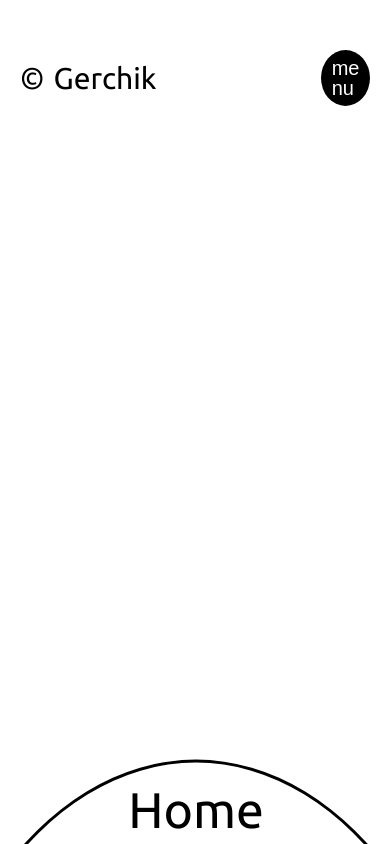
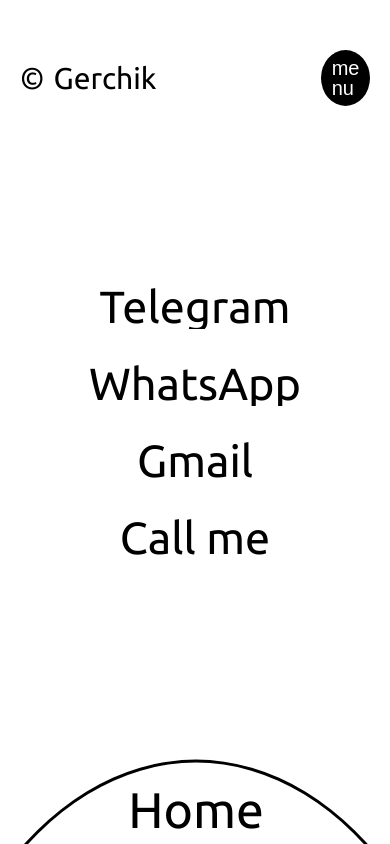
Before and after one commit to danielgerchik/portfolio, a React (Vite) app: page /contacts in a window 390 px wide. Built offline with nearby package versions, Linux system fonts and the light colour scheme.

Commit message:
contacts adaptiving

```diff
--- a/src/Pages/Contacts/Contacts.jsx
+++ b/src/Pages/Contacts/Contacts.jsx
@@ -1,4 +1,4 @@
-import React, { useRef, useState } from 'react'
+import React, { useEffect, useRef, useState } from 'react'
 import Transition from '../../components/Transition/Transition'
 import { motion } from "framer-motion"
 import Withgetpath from '../../HOCS/Withgetpath'
@@ -9,6 +9,17 @@
 function Contacts() {
 
   const [isClicked, setIsClicked] = useState(false)
+  const [isMobile, setIsMobile] = useState(false)
+
+
+  useEffect(e => {
+    if (/Android|webOS|iPhone|iPad|iPod|BlackBerry|BB|PlayBook|IEMobile|Windows Phone|Kindle|Silk|Opera Mini/i
+    .test(navigator.userAgent)) {
+
+      setIsMobile(true)
+
+}
+  }, [])
 
 
   function onClickLink() {
@@ -21,8 +32,8 @@
     <>
     <motion.div initial={{visibility: 'hidden'}} animate={{visibility: 'visible', transition: {delay: 2}}} exit={{opacity: 1, transition: {delay: 2}}}>
       <div className="container">
-      <section className={s.contacts}>
-      <BlobsAnim/>
+      <section className={`${s.contacts} ${isMobile ? s.mb : ''}`}>
+      <BlobsAnim isMobile={isMobile} />
       <div className={s.items}>
         <div className={`${s.item} ${isClicked ? s.active : ''}`}>
         <svg viewBox="0 0 200 200" xmlns="http://www.w3.org/2000/svg">
--- a/src/Pages/Contacts/Contacts.module.scss
+++ b/src/Pages/Contacts/Contacts.module.scss
@@ -2,12 +2,24 @@
     height: 100vh;
     display: flex;
     align-items: center;
+    &.mb {
+        .item {
+            a {
+                color: #000;
+            }
+        }
+    }
 }
 .items {
     position: relative;
     width: 100%;
     display: flex;
     justify-content: space-between;
+    @media screen and (max-width: 767px) {
+        display: inline-flex;
+        flex-direction: column;
+        align-items: center;
+    }
 }
 .line_bg {
 position: absolute;
@@ -24,6 +36,11 @@
     z-index: 60;
     overflow: hidden;
     pointer-events: none;
+    &:not(:last-child) {
+        @media screen and (max-width: 767px) {
+            margin-bottom: 2em;
+        }
+    }
     svg {
         width: 350px;
         @media screen and (max-width: 1415px) {
@@ -53,8 +70,11 @@
         font-size: 40px;
         color: #000;
         transition: 1s ease 0s;
-        @media screen and (max-width: 1225px) {
+        @media screen and (max-width: 1225px) and (min-width: 768px) {
             color: #fff;
+        }
+        @media screen and (max-width: 767px) {
+            font-size: 45px
         }
         &::before {
             content: '';
--- a/src/components/BlobsAnim/BlobsAnim.jsx
+++ b/src/components/BlobsAnim/BlobsAnim.jsx
@@ -2,9 +2,9 @@
 import s from './BlobsAnim.module.scss'
 import Blob from './Blob/Blob'
 
-function BlobsAnim() {
+function BlobsAnim({isMobile}) {
   return (
-    <div className={s.bg_animation}>
+    <div className={`${s.bg_animation} ${isMobile ? s.mb : ''}`}>
     <div className={s.blob_wrap}>
     <Blob/>
     <Blob/>
--- a/src/components/BlobsAnim/BlobsAnim.module.scss
+++ b/src/components/BlobsAnim/BlobsAnim.module.scss
@@ -5,6 +5,12 @@
     left: 0;
     right: 0;
     bottom: 0;
+    &.mb {
+        display: none;
+    }
+    @media screen and (max-width: 767px) {
+        display: none;
+    }
     .blob_wrap {
         position: relative;
         width: 100vw;
```
